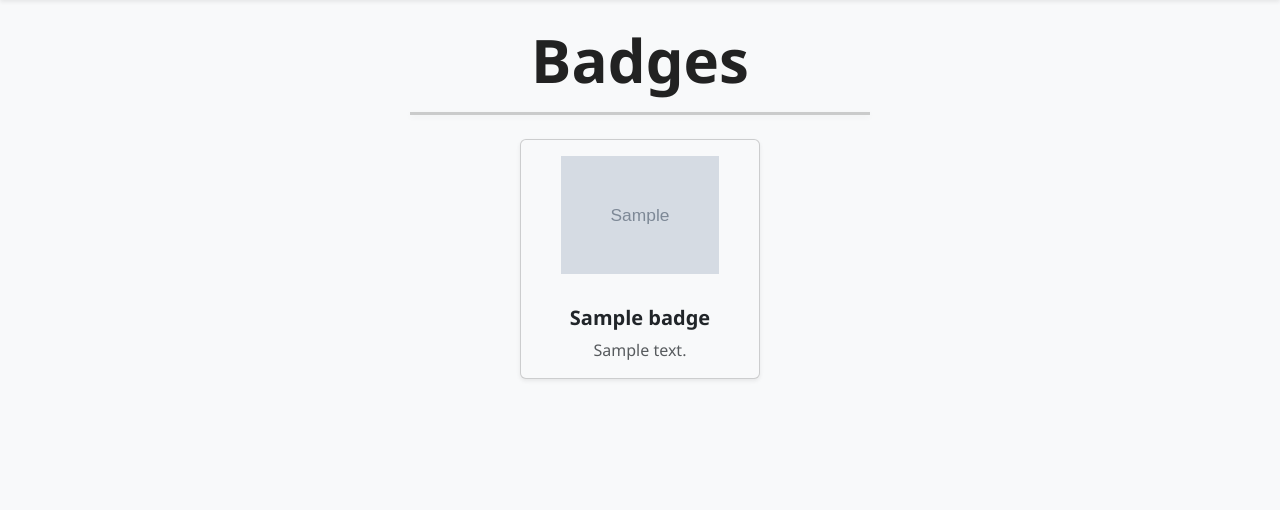
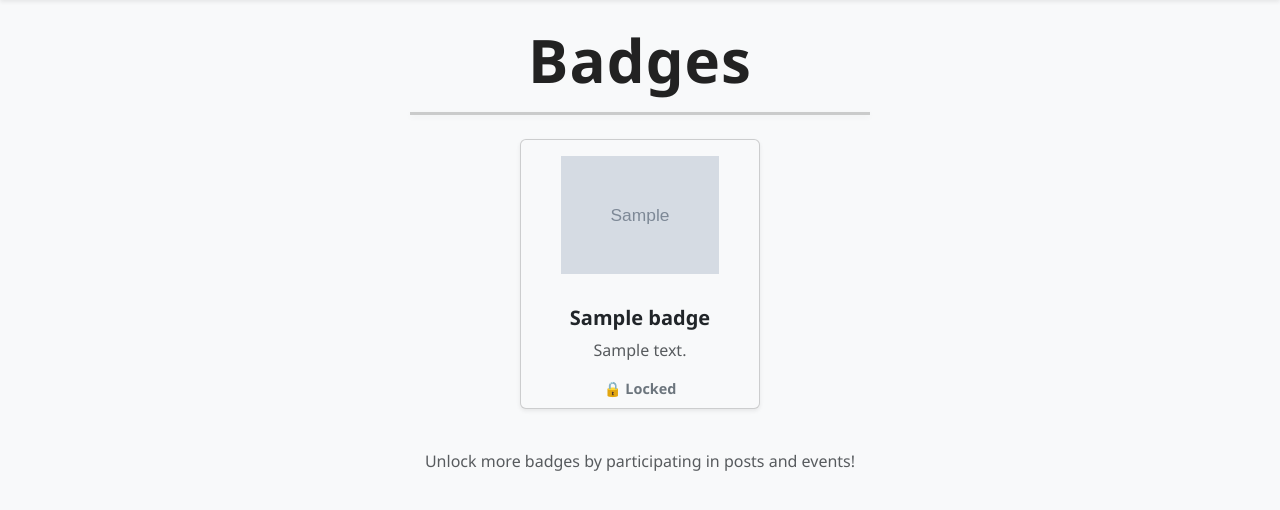
Before and after one commit to mario14guajardo/django-app, a Django app: page /badges/ in a window 1280 px wide. Shown: the part 78-588 px from the top of the page. Run offline with Django 5.2, Linux system fonts and the light colour scheme; tables that the repository leaves empty hold one stand-in row (values such as "Sample post"); grey boxes marked "Sample" are stand-in pictures.

Commit message:
Update badges.html

```diff
--- a/myapp/templates/myapp/badges.html
+++ b/myapp/templates/myapp/badges.html
@@ -6,7 +6,7 @@
 <div class="col-md-8 mx-auto text-center">
 
     <!-- Title -->
-    <h1 class="mb-3 fw-bold" style="font-size: 3.75rem;">
+    <h1 class="mb-3 fw-bold" style="font-size: 3.75rem; letter-spacing: 1px;">
         Badges
     </h1>
 
@@ -21,27 +21,46 @@
 
     {% if badges %}
         <div class="row mt-4 justify-content-center">
+
             {% for badge in badges %}
                 <div class="col-md-4 mb-4">
-                    <div class="card text-center h-100 shadow-sm bg-light rounded">
+                    <div class="card text-center h-100 shadow-sm bg-light rounded badge-card">
                         {% if badge.image %}
                             <img src="{{ badge.image.url }}"
-                                 class="card-img-top p-3"
-                                 style="height:150px; object-fit:contain;"
+                                 class="card-img-top p-3 badge-img"
                                  alt="{{ badge.name }}">
                         {% else %}
                             <img src="https://via.placeholder.com/150"
-                                 class="card-img-top p-3"
+                                 class="card-img-top p-3 badge-img"
                                  alt="No image">
                         {% endif %}
+
                         <div class="card-body">
                             <h5 class="card-title fw-semibold">{{ badge.name }}</h5>
                             <p class="card-text text-muted">{{ badge.description }}</p>
                         </div>
+
+                        <!-- Optional: Badge Status -->
+                        {% if badge.unlocked %}
+                            <div class="badge-status text-success mb-2">
+                                &#10004; Unlocked
+                            </div>
+                        {% else %}
+                            <div class="badge-status text-secondary mb-2">
+                                &#128274; Locked
+                            </div>
+                        {% endif %}
                     </div>
                 </div>
             {% endfor %}
+
         </div>
+
+        <!-- Optional: Encourage users to earn more badges -->
+        <p class="mt-3 text-muted" style="font-size: 1rem;">
+            Unlock more badges by participating in posts and events!
+        </p>
+
     {% else %}
         <p class="mt-3 text-muted" style="font-size: 1.2rem;">
             No badges available yet.
@@ -50,4 +69,29 @@
 
 </div>
 
+<!-- Custom CSS -->
+<style>
+.badge-card {
+    transition: transform 0.2s, box-shadow 0.2s;
+}
+.badge-card:hover {
+    transform: translateY(-5px);
+    box-shadow: 0 6px 20px rgba(0,0,0,0.12);
+}
+
+.badge-img {
+    height: 150px;
+    object-fit: contain;
+    transition: transform 0.2s;
+}
+.badge-img:hover {
+    transform: scale(1.05);
+}
+
+.badge-status {
+    font-weight: 600;
+    font-size: 0.9rem;
+}
+</style>
+
 {% endblock %}
```
